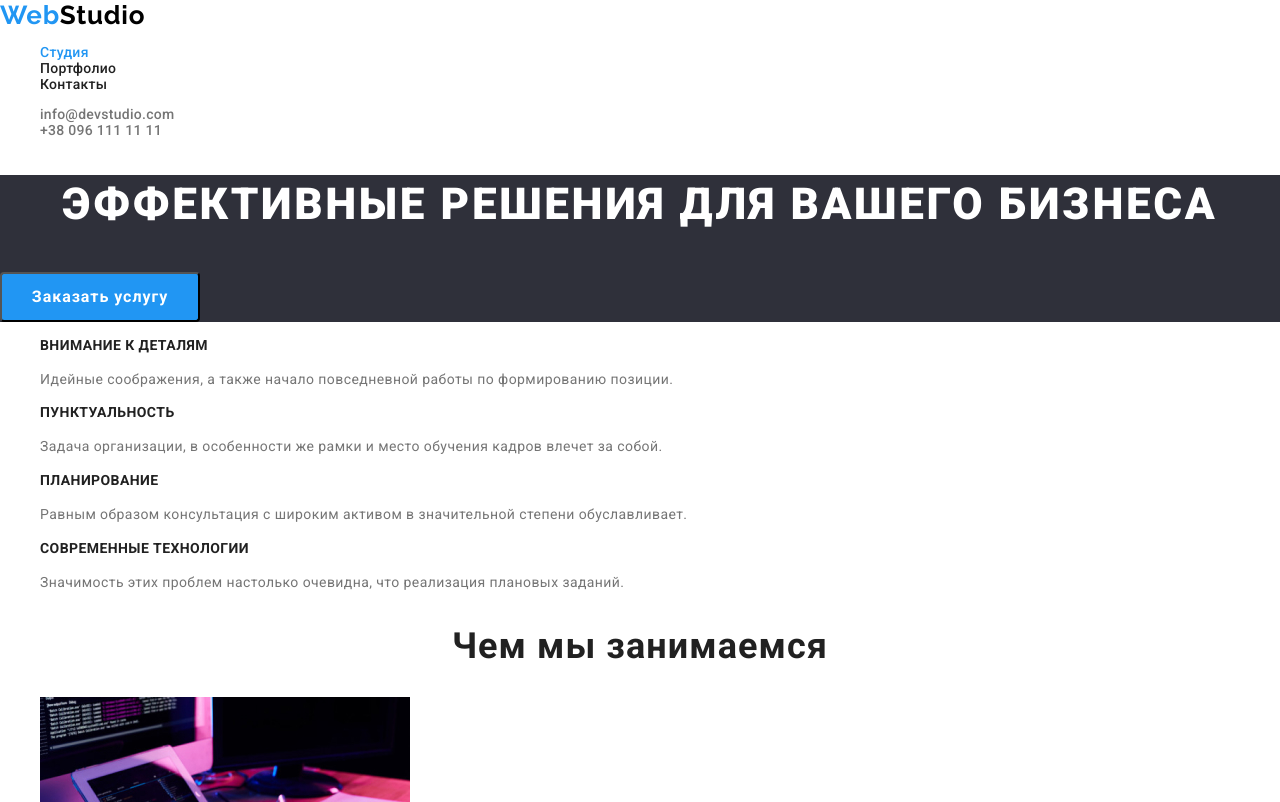
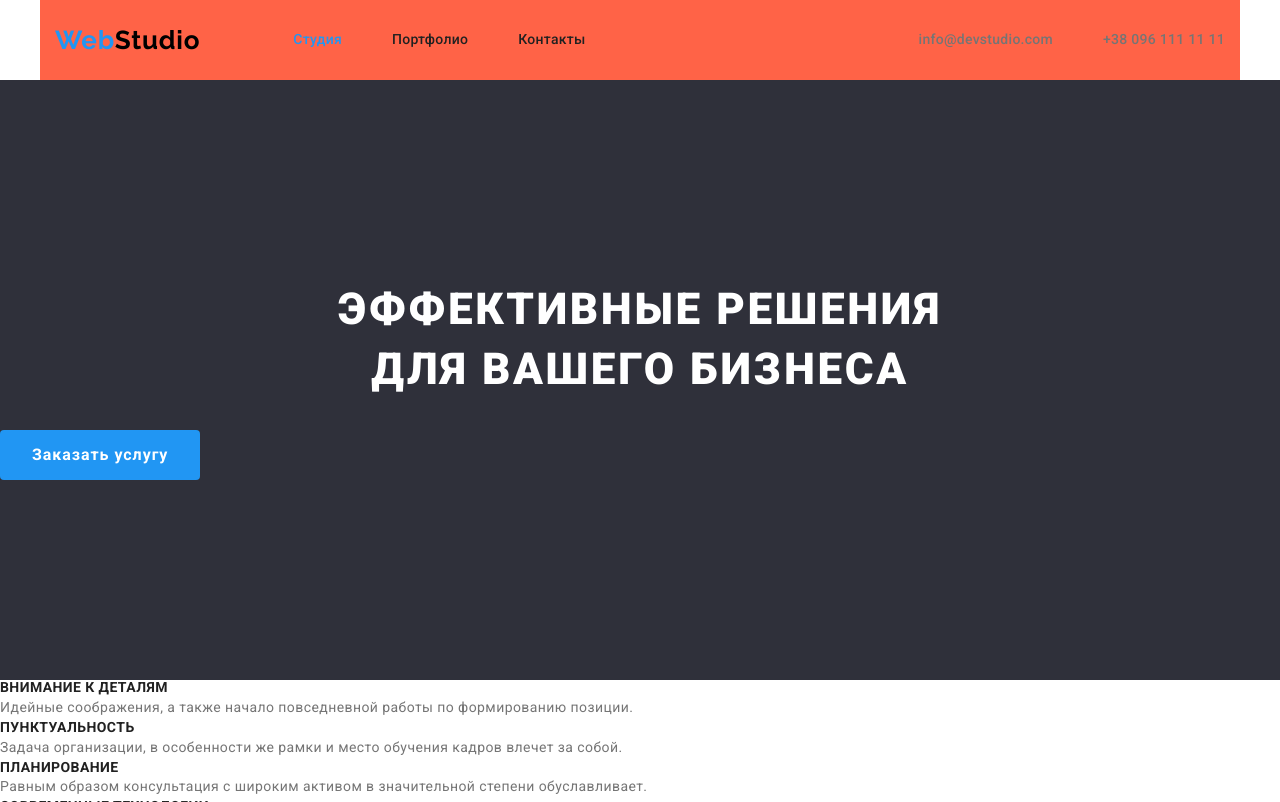
Before and after one commit to Prykhodko-Pasha/goit-markup-hw-03, a plain HTML site: page index.html in a window 1280 px wide. Shown: the top 802 px of the page. Drawn offline with nearby package versions, Linux system fonts and the light colour scheme.

Commit message:
header flex-boxed

```diff
--- a/css/styles.css
+++ b/css/styles.css
@@ -22,11 +22,54 @@ body {
   font-family: "Roboto", sans-serif; /* задаем основной шрифт */
 }
 
-.hidden-header {
-  display: none; /* скрываем ненужные заголовки */
+.visually-hidden {
+  position: absolute !important;
+  clip: rect(1px 1px 1px 1px); /* IE6, IE7 */
+  clip: rect(1px, 1px, 1px, 1px);
+  padding: 0 !important;
+  border: 0 !important;
+  height: 1px !important;
+  width: 1px !important;
+  overflow: hidden; /* скрываем ненужные заголовки */
 }
 
-/* ============ LOGO ============ */
+h1,
+h2,
+h3,
+h4,
+h5,
+h6,
+p {
+  margin: 0;
+}
+
+ul,
+ol {
+  margin: 0;
+  padding: 0;
+}
+
+.container {
+  width: 1200px;
+  margin: 0 auto;
+  padding-left: 15px;
+  padding-right: 15px;
+  background-color: tomato;
+}
+
+/* ============ HEADER ============ */
+
+/* .header {
+  background-color: tomato;
+} */
+
+.header .container {
+  height: 80px;
+  display: flex;
+  align-items: center;
+}
+
+/* ============ logo ============ */
 .logo {
   font-family: Raleway;
   font-weight: 700;
@@ -34,14 +77,16 @@ body {
   line-height: 1.19;
   color: var(--active-color);
   letter-spacing: 0.03em;
+  margin-right: 93px;
 }
 
 .logo-header {
   color: var(--logo-header-color);
 }
 
-/* ============ NAV ============ */
-.menu {
+/* ============ nav ============ */
+.navigation-list {
+  display: flex;
   font-weight: 500;
   font-size: 14px;
   line-height: 1.14;
@@ -61,7 +106,15 @@ body {
   color: var(--active-color);
 }
 
-/* ============ HEADER CONTACTS ============ */
+.container ul {
+  margin-left: auto;
+}
+
+.navigation-list li:not(:last-child) {
+  margin-right: 50px;
+}
+
+/* ============ header contacts ============ */
 .header-contacts-link {
   color: var(--secondary-color);
 }
@@ -74,6 +127,8 @@ body {
 /* ============ ШАПКА ============ */
 .hero {
   background-color: var(--dark-bg-color);
+  padding-top: 200px;
+  padding-bottom: 200px;
 }
 
 .hero-motto {
@@ -84,6 +139,7 @@ body {
   letter-spacing: 0.06em;
   text-transform: uppercase;
   color: var(--third-color);
+  margin-bottom: 30px;
 }
 
 .hero-button {
@@ -91,14 +147,16 @@ body {
   font-weight: 700;
   font-size: 16px;
   line-height: 1.88;
-  align-items: center;
-  text-align: center;
+  padding: 10px 32px;
+  margin: 0 auto;
   letter-spacing: 0.06em;
   color: var(--third-color);
   background-color: var(--active-color);
   border-radius: 4px;
-  width: 200px;
-  height: 50px;
+  border: none;
+
+  /* width: 200px; */
+  /* height: 50px; */
 }
 
 .hero-button:hover,
@@ -107,6 +165,10 @@ body {
   cursor: pointer;
   box-shadow: 0px 4px 4px rgba(0, 0, 0, 0.15);
 }
+
+/* .hero .container {
+  justify-content: center;
+} */
 
 /* ============ ОСОБЕННОСТИ ============ */
 .features-list-header {
--- a/index.html
+++ b/index.html
@@ -13,40 +13,44 @@
     <title>Web Studio (Version 2.1)</title>
 </head>
 <body>
-    <header>
-        <a  class="logo link" href="./index.html" lang="en">Web<span class="logo-header">Studio</span></a>
-        <nav class="menu">
-            <ul>
+    <header class="header">
+        <div class="container">
+            <a class="logo link" href="./index.html" lang="en">Web<span class="logo-header">Studio</span></a>
+            <nav>
+                <ul class="navigation-list">
                     <li class="list">
-                    <a  class="menu-active-item link" href="./index.html">Студия</a>
+                        <a class="menu-active-item link" href="./index.html">Студия</a>
                     </li>
                     <li class="list">
-                    <a  class="menu-item-link link" href="./portfolio.html">Портфолио</a>
+                        <a class="menu-item-link link" href="./portfolio.html">Портфолио</a>
                     </li>
                     <li class="list">
-                    <a  class="menu-item-link link" href="#">Контакты</a>
+                        <a class="menu-item-link link" href="#">Контакты</a>
                     </li>
                 </ul>
             </nav>
-        <ul class="menu">
+            <ul class="navigation-list">
                 <li class="list">
-                <a  class="header-contacts-link link" href="mailto:info@devstudio.com">info@devstudio.com</a>
+                    <a class="header-contacts-link link" href="mailto:info@devstudio.com">info@devstudio.com</a>
                 </li>
                 <li class="list">
-                <a  class="header-contacts-link link" href="tel:+380961111111">+38 096 111 11 11</a>
+                    <a class="header-contacts-link link" href="tel:+380961111111">+38 096 111 11 11</a>
                 </li>
             </ul>
+        </div>
     </header>
     <main>
         <!-- Шапка -->
         <section class="hero">
-            <h1 class="hero-motto">Эффективные решения для вашего бизнеса</h1>
+            <!-- <div class="container"> -->
+                <h1 class="hero-motto">Эффективные решения<br> для вашего бизнеса</h1>
                 <button class="hero-button" type="button">Заказать услугу</button>
+            <!-- </div> -->
         </section>
 
         <!-- Особенности -->
         <section class="features">
-            <h2 class="hidden-header">Особенности</h2>
+            <h2 class="visually-hidden">Особенности</h2>
             <ul class="features-list">
                 <li class="list">
                     <h3 class="features-list-header">Внимание к деталям</h3>
```
Also changed, not shown: portfolio.html (+2 -2 lines). Lines whose indentation alone changed are shown as unchanged.
